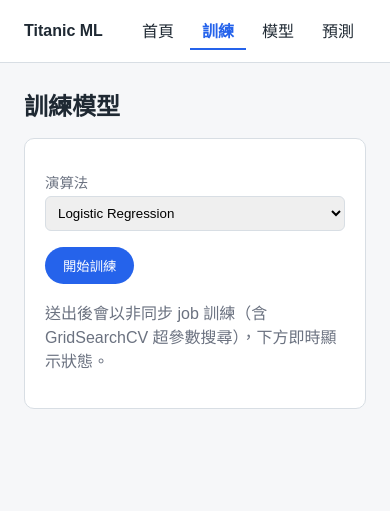
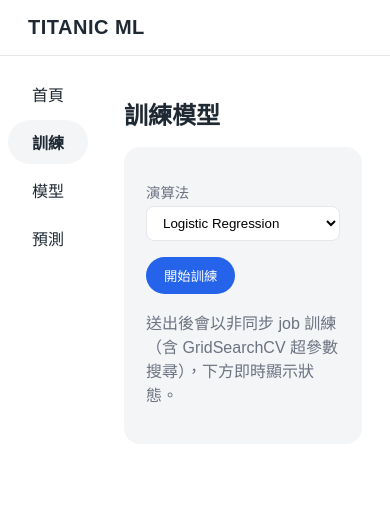
Before and after one commit to ychsieh725/titanic_restful_project, a Flask app: page /ml/train in a window 390 px wide. Shown: the top 511 px of the page. Run offline with Flask 3, Linux system fonts and the light colour scheme.

Commit message:
refactor(web): redesign app shell to sidebar layout and restyle home table
WHY:
依使用者提供的 wireframe 重新設計版面：原本頂部水平導覽改為「頂部品牌列 + 左側
垂直側邊欄」的 app shell，並參考表格範例圖把乘客列改為膠囊狀態標籤與圖示操作鈕，
整體更現代、留白更舒適。經確認此 shell 全站套用。

WHAT:
- base.html 改為 app shell：
  - 頂部列（.topbar）：左 TITANIC ML 品牌、右 topbar_right 區塊（頁面可填內容）。
  - 左側 .sidebar 垂直導覽，active 用膠囊底色高亮；新增 {% block topbar_right %}。
  - 配色改為白底 + 柔灰面板（--panel）；卡片去硬框改圓角面板；表格改為僅底線
    分隔、表頭灰字、列 hover 淡底，更乾淨。
  - 新增可重用樣式：.badge/.badge-success/.badge-danger 膠囊標籤、.icon-btn 圖示鈕
    （透明底 hover 上色，danger 變紅）。窄螢幕側邊欄縮窄的 media query。
- index.html：
  - 搜尋框移到頂部列（topbar_right，含放大鏡圖示鈕，Enter 即查）。
  - 內容區標題列保留「新增乘客」按鈕；表格「是否生還」改 badge（生還綠/未生還紅），
    「操作」改鉛筆/垃圾桶內嵌 SVG 圖示鈕（取代文字鈕）。
  - 移除舊的 page-header/toolbar 樣式與 main 寬度覆寫（改由 shell 統一）。

IMPACT:
- 全站版面結構調整，訓練/模型/預測頁一併套用新 shell 與表格樣式；無行為/ API 變更。
  既有 JS（搜尋/分頁/CRUD）與元素 id 不變，全套 121 passed。

Co-Authored-By: Claude Opus 4.8 <noreply@anthropic.com>

```diff
--- a/templates/base.html
+++ b/templates/base.html
@@ -7,10 +7,10 @@
     <title>{% block title %}Titanic ML 平台{% endblock %}</title>
     <style>
         :root {
-            --bg: #f6f7f9;
             --fg: #1f2933;
             --muted: #6b7280;
-            --line: #d8dee4;
+            --line: #e5e7eb;
+            --panel: #f4f5f7;
             --brand: #2563eb;
             --ok: #15803d;
             --bad: #b91c1c;
@@ -24,48 +24,71 @@
             font-family: Arial, "Helvetica Neue", sans-serif;
             margin: 0;
             color: var(--fg);
-            background: var(--bg);
+            background: #fff;
         }
 
-        nav {
+        /* --- App shell：頂部列 + 左側邊欄 + 主內容 --- */
+        .topbar {
             display: flex;
-            gap: 4px;
             align-items: center;
-            padding: 12px 24px;
+            justify-content: space-between;
+            gap: 16px;
+            padding: 16px 28px;
             background: #fff;
             border-bottom: 1px solid var(--line);
         }
 
-        nav .brand {
-            font-weight: 700;
-            /* 把品牌留在左側，其餘連結推到右側 */
-            margin-right: auto;
+        .topbar .brand {
+            font-weight: 800;
+            font-size: 1.25rem;
+            letter-spacing: 0.5px;
         }
 
-        nav a {
-            padding: 6px 12px;
-            border-radius: 6px;
+        .topbar-right {
+            display: flex;
+            align-items: center;
+            gap: 8px;
+        }
+
+        .shell {
+            display: flex;
+            align-items: flex-start;
+        }
+
+        .sidebar {
+            width: 180px;
+            flex-shrink: 0;
+            padding: 20px 12px;
+        }
+
+        .sidebar nav {
+            display: flex;
+            flex-direction: column;
+            gap: 4px;
+        }
+
+        .sidebar nav a {
+            padding: 10px 18px;
+            border-radius: 30px;
             text-decoration: none;
             color: var(--fg);
-            /* 預留與 active 底線等高的透明邊框，避免切換時版面跳動 */
-            border-bottom: 2px solid transparent;
+            font-weight: 500;
         }
 
-        nav a:hover {
-            background: var(--bg);
+        .sidebar nav a:hover {
+            background: var(--panel);
         }
 
-        nav a.active {
-            color: var(--brand);
-            font-weight: 600;
-            border-bottom-color: var(--brand);
-            border-radius: 0;
+        .sidebar nav a.active {
+            background: var(--panel);
+            font-weight: 700;
         }
 
         main {
-            max-width: 880px;
-            margin: 24px auto;
-            padding: 0 24px;
+            flex: 1;
+            min-width: 0;
+            max-width: 1200px;
+            padding: 24px 28px 48px;
         }
 
         h1 {
@@ -73,10 +96,9 @@
         }
 
         .card {
-            background: #fff;
-            border: 1px solid var(--line);
-            border-radius: 10px;
-            padding: 20px;
+            background: var(--panel);
+            border-radius: 16px;
+            padding: 22px;
             margin-bottom: 20px;
         }
 
@@ -89,11 +111,12 @@
 
         input,
         select {
-            padding: 8px;
+            padding: 8px 12px;
             width: 100%;
             max-width: 320px;
+            background: #fff;
             border: 1px solid var(--line);
-            border-radius: 6px;
+            border-radius: 8px;
             margin-top: 4px;
         }
 
@@ -177,28 +259,48 @@
         }
 
         pre {
-            background: var(--bg);
+            background: #fff;
             border: 1px solid var(--line);
-            border-radius: 6px;
+            border-radius: 8px;
             padding: 12px;
             overflow: auto;
+        }
+
+        @media (max-width: 640px) {
+            .sidebar {
+                width: 96px;
+                padding: 16px 8px;
+            }
+
+            .sidebar nav a {
+                padding: 10px 12px;
+                text-align: center;
+            }
         }
     </style>
     {% block head %}{% endblock %}
 </head>
 
 <body>
+    <header class="topbar">
+        <span class="brand">TITANIC ML</span>
+        <div class="topbar-right">{% block topbar_right %}{% endblock %}</div>
+    </header>
+
+    <div class="shell">
+        <aside class="sidebar">
             <nav>
-        <span class="brand">Titanic ML</span>
                 <a href="/"{% if active_page == 'home' %} class="active"{% endif %}>首頁</a>
                 <a href="/ml/train"{% if active_page == 'train' %} class="active"{% endif %}>訓練</a>
                 <a href="/ml/models"{% if active_page == 'models' %} class="active"{% endif %}>模型</a>
                 <a href="/ml/predict"{% if active_page == 'predict' %} class="active"{% endif %}>預測</a>
             </nav>
+        </aside>
 
         <main>
             {% block content %}{% endblock %}
         </main>
+    </div>
 
     {% block scripts %}{% endblock %}
 </body>
```
Also changed, not shown: other parts of templates/base.html (+62 -3 lines), templates/index.html (+90 -30 lines). Lines whose indentation alone changed are shown as unchanged.
